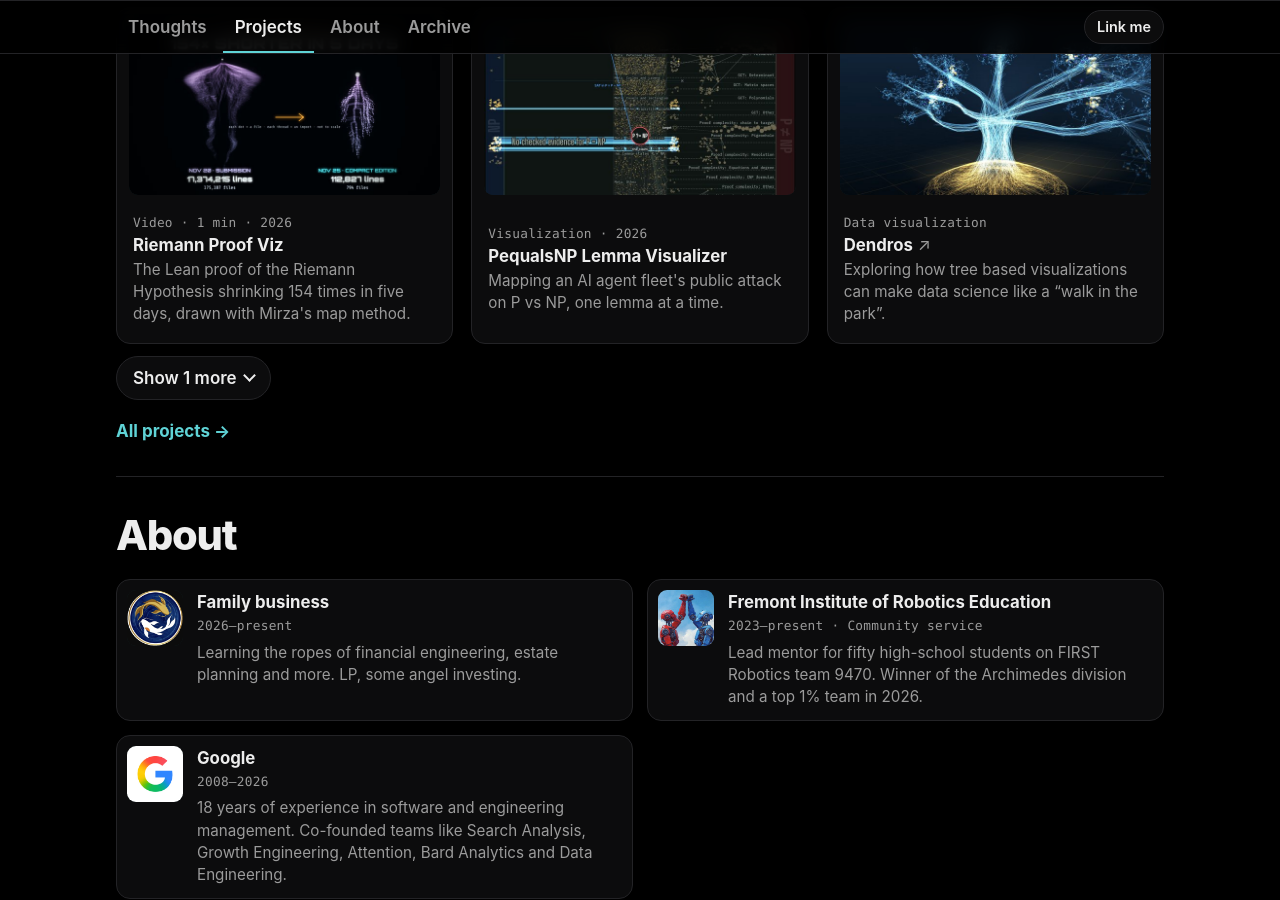
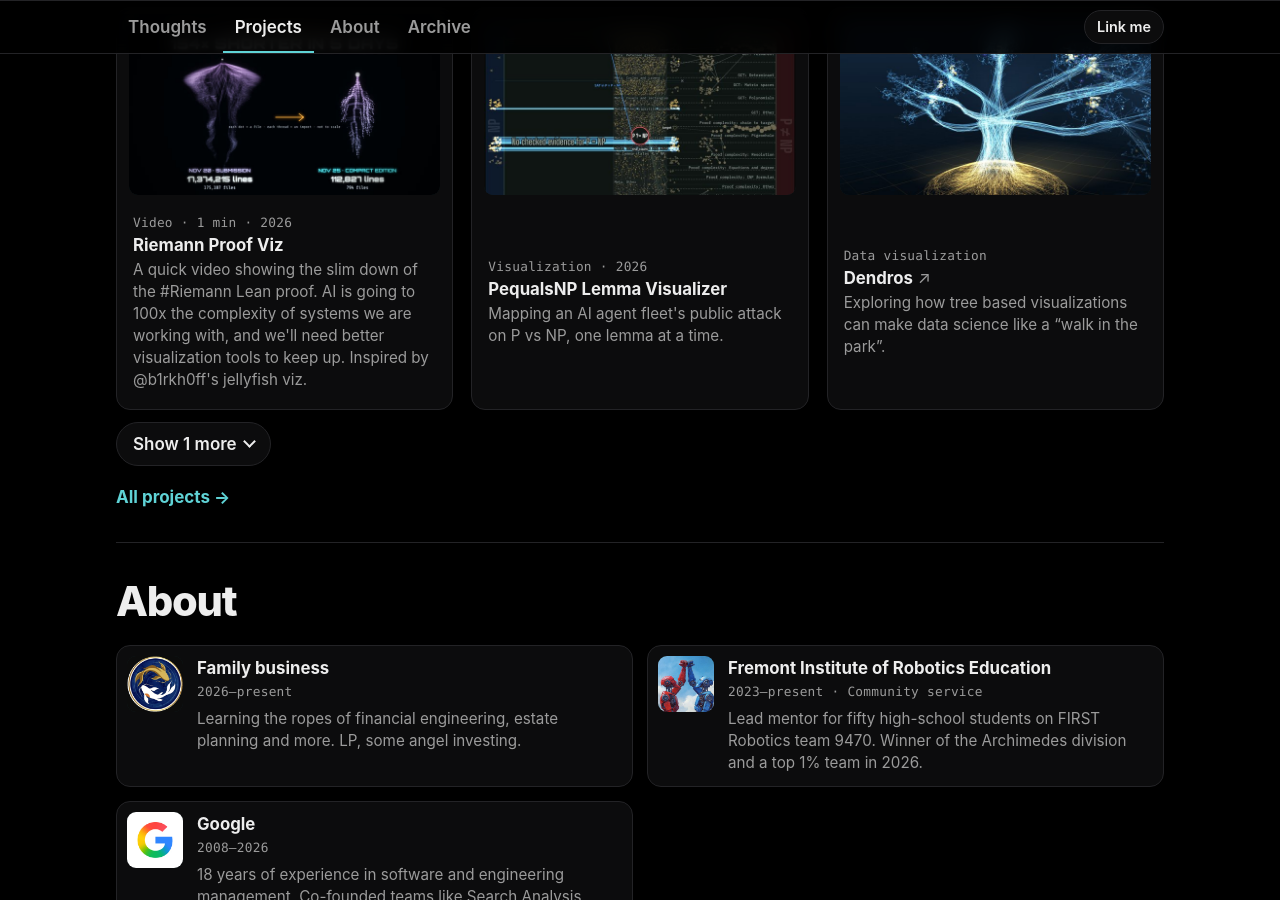
Before and after one commit to joelisjoel/joelisjoel.github.io, a Jekyll site: the page built from index.html, in a window 1280 px wide and 900 px high, scrolled down 1239 px. Built offline with Jekyll 4.4.1, drawn with Linux system fonts in a browser that asks for light colours.

Commit message:
Projects: Riemann Proof Viz tagline from the deck; /reimann redirect
Uses the tagline from the deck's Reimann Proof Viz slide, attributes
the article (AI-written), and redirects /reimann/ (the deck's link) to
/riemann/. The deck's order puts this first in Projects.

Co-Authored-By: Claude Opus 5.5 <noreply@anthropic.com>
Claude-Session: https://claude.ai/code/session_019C3MjnN4kZB8c7SNujkBNQ

```diff
--- a/_data/home.yml
+++ b/_data/home.yml
@@ -99,9 +99,12 @@ sections:
       - id: riemann
         title: Riemann Proof Viz
         meta: Video · 1 min · 2026
+        # Tagline and order from the deck's "Reimann Proof Viz" slide
         blurb: >-
-          The Lean proof of the Riemann Hypothesis shrinking 154 times in five
-          days, drawn with Mirza's map method.
+          A quick video showing the slim down of the #Riemann Lean proof. AI
+          is going to 100x the complexity of systems we are working with, and
+          we'll need better visualization tools to keep up. Inspired by
+          @b1rkh0ff's jellyfish viz.
         image: /images/home/riemann-proof-viz.jpg
         video: /videos/riemann-proof-viz.mp4
         poster: /videos/riemann-proof-viz-poster.jpg
@@ -132,6 +135,8 @@ sections:
 
           The interactive map below lets you fly through all seven stages and
           scrub between them with a slider.
+
+          *By Claude.*
 
       - id: pequalsnp
         title: PequalsNP Lemma Visualizer
```
Also changed, not shown: reimann/index.html (added, +13 -0 lines).
